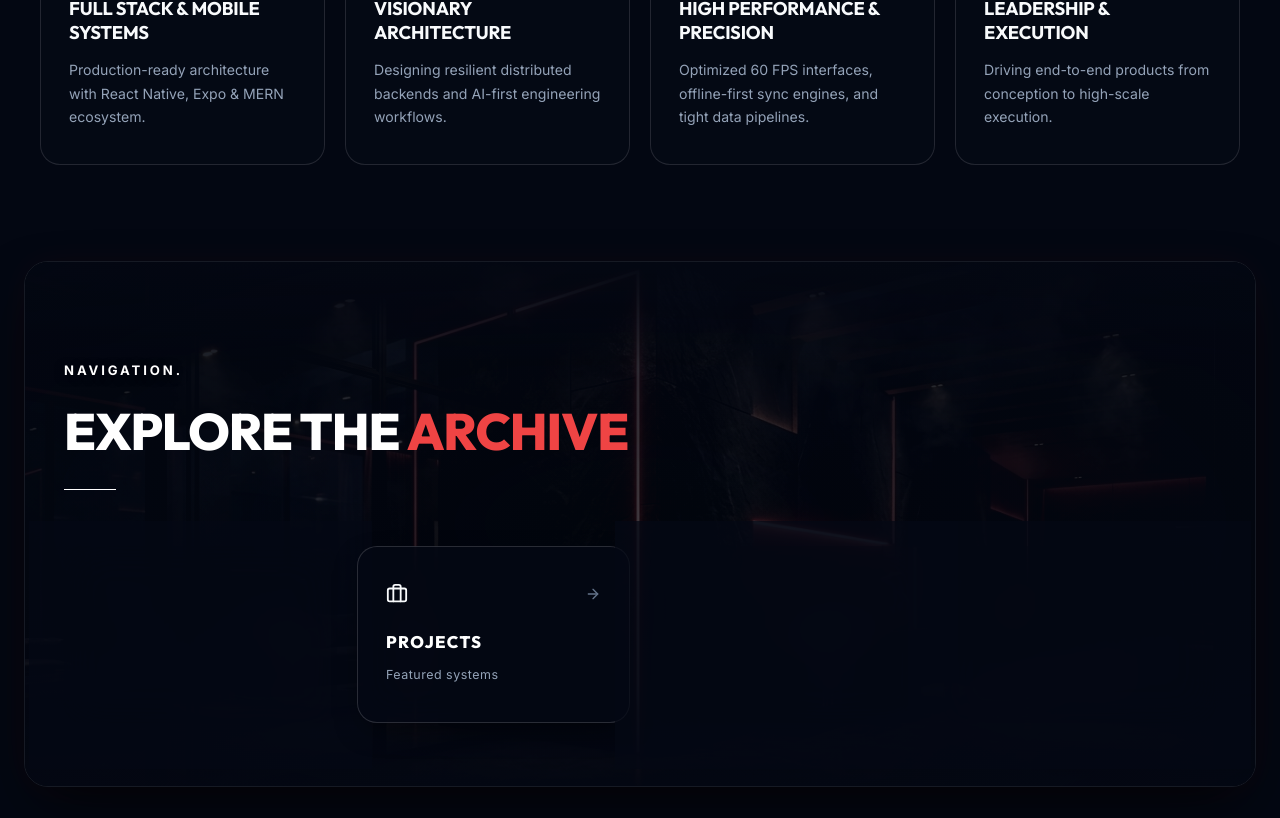
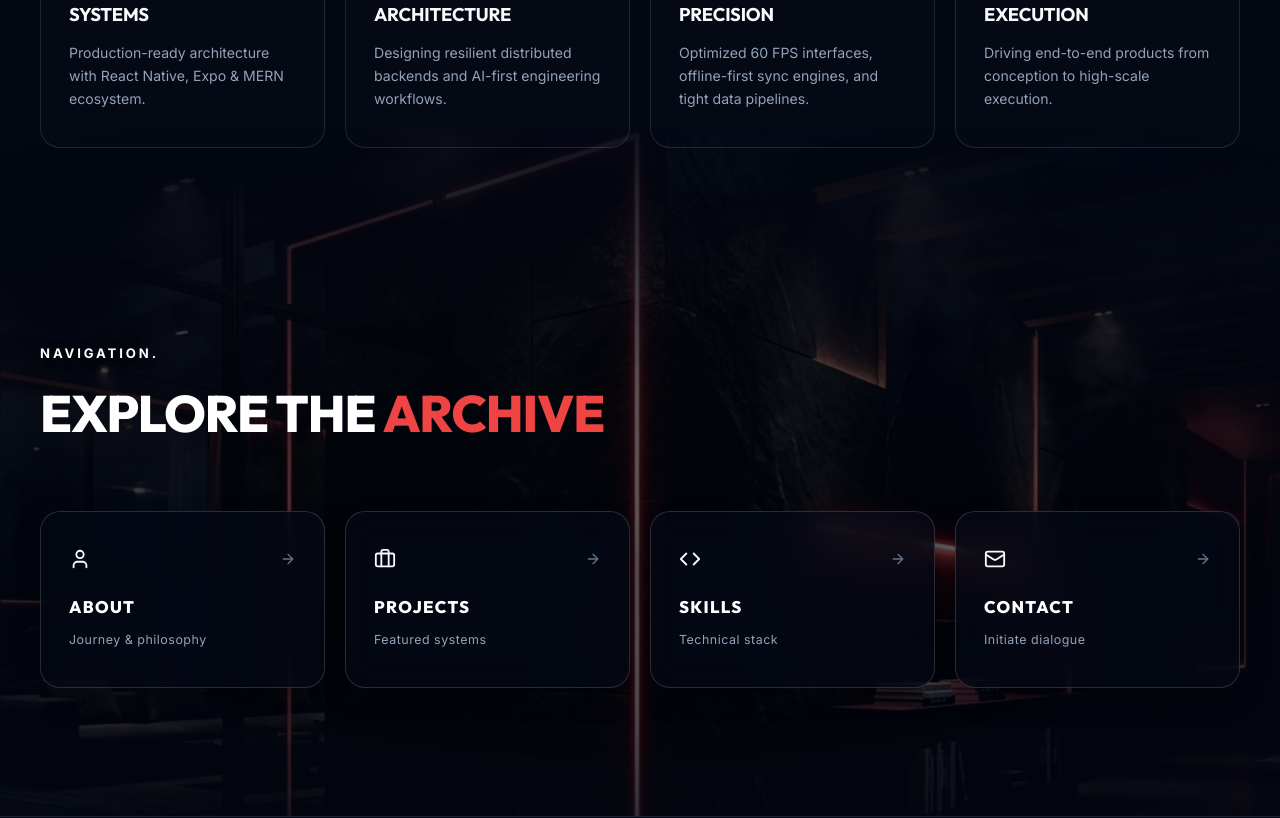
Before and after one commit to vivaswanshetty/Portfolio-Website, a React (Vite) app: page / in a window 1280 px wide. Shown: the part 1280-2098 px from the top of the page. Built offline with nearby package versions, Linux system fonts and the light colour scheme.

Commit message:
style(hero): remove box borders and divider lines for pure cinematic blending

```diff
--- a/src/components/Hero.jsx
+++ b/src/components/Hero.jsx
@@ -67,7 +67,6 @@ const Hero = () => {
                             Future Engineering Leader.<br />
                             Building High-Impact Systems.
                         </span>
-                        <div className="editorial-eyebrow-rule" />
                     </motion.div>
                 </div>
 
@@ -93,7 +92,6 @@ const Hero = () => {
                         <span className="editorial-status-line">AVAILABLE FOR</span>
                         <span className="editorial-status-line highlight">HIGH-IMPACT ROLES</span>
                         <span className="editorial-status-line accent">2026</span>
-                        <div className="editorial-status-rule" />
                     </div>
                 </motion.div>
             </div>
@@ -205,7 +203,6 @@ const FeaturedSection = () => {
                 <h2 className="editorial-section-title">
                     ENGINEERING <span style={{ color: '#ef4444' }}>CAPABILITIES</span>
                 </h2>
-                <div className="editorial-eyebrow-rule" />
             </motion.div>
 
             <div style={{
@@ -284,46 +281,40 @@ const QuickLinks = () => {
             ref={ref}
             style={{
                 position: 'relative',
-                padding: '4rem 2.5rem 8rem',
+                padding: '6rem 2.5rem 8rem',
                 maxWidth: '1300px',
                 margin: '0 auto',
                 zIndex: 10
             }}
         >
-            {/* Aesthetic Cinematic Background Artwork */}
+            {/* Seamless Cinematic Atmospheric Backdrop (No box lines, infinite radial blend) */}
             <div style={{
                 position: 'absolute',
-                top: 0,
-                left: '1.5rem',
-                right: '1.5rem',
-                bottom: '4rem',
-                borderRadius: '1.5rem',
+                top: '-20%',
+                left: '-25vw',
+                right: '-25vw',
+                bottom: '-20%',
+                zIndex: 0,
+                pointerEvents: 'none',
                 overflow: 'hidden',
-                zIndex: 0,
-                border: '1px solid rgba(255, 255, 255, 0.08)',
-                boxShadow: '0 25px 60px -15px rgba(0, 0, 0, 0.8), 0 0 35px rgba(239, 68, 68, 0.05)'
+                maskImage: 'radial-gradient(ellipse 75% 65% at 50% 50%, black 25%, transparent 85%)',
+                WebkitMaskImage: 'radial-gradient(ellipse 75% 65% at 50% 50%, black 25%, transparent 85%)'
             }}>
                 <img
                     src={archiveBg}
-                    alt="Archive Background"
+                    alt="Archive Atmosphere"
                     style={{
                         width: '100%',
                         height: '100%',
                         objectFit: 'cover',
                         objectPosition: 'center',
-                        opacity: 0.45,
+                        opacity: 0.42,
                         filter: 'brightness(0.85) contrast(1.15)'
                     }}
                 />
-                {/* Seamless Edge Blending Vignette */}
-                <div style={{
-                    position: 'absolute',
-                    inset: 0,
-                    background: 'radial-gradient(ellipse at center, rgba(3, 7, 18, 0.4) 0%, rgba(3, 7, 18, 0.85) 100%), linear-gradient(to bottom, rgba(3, 7, 18, 0.95) 0%, transparent 20%, transparent 80%, rgba(3, 7, 18, 0.95) 100%)'
-                }} />
             </div>
 
-            <div style={{ position: 'relative', zIndex: 1, padding: '2rem 1.5rem 0' }}>
+            <div style={{ position: 'relative', zIndex: 1 }}>
                 <motion.div
                     initial={{ opacity: 0, y: 25 }}
                     animate={isInView ? { opacity: 1, y: 0 } : {}}
@@ -334,7 +325,6 @@ const QuickLinks = () => {
                     <h2 className="editorial-section-title">
                         EXPLORE THE <span style={{ color: '#ef4444' }}>ARCHIVE</span>
                     </h2>
-                    <div className="editorial-eyebrow-rule" />
                 </motion.div>
 
                 <div style={{
```
